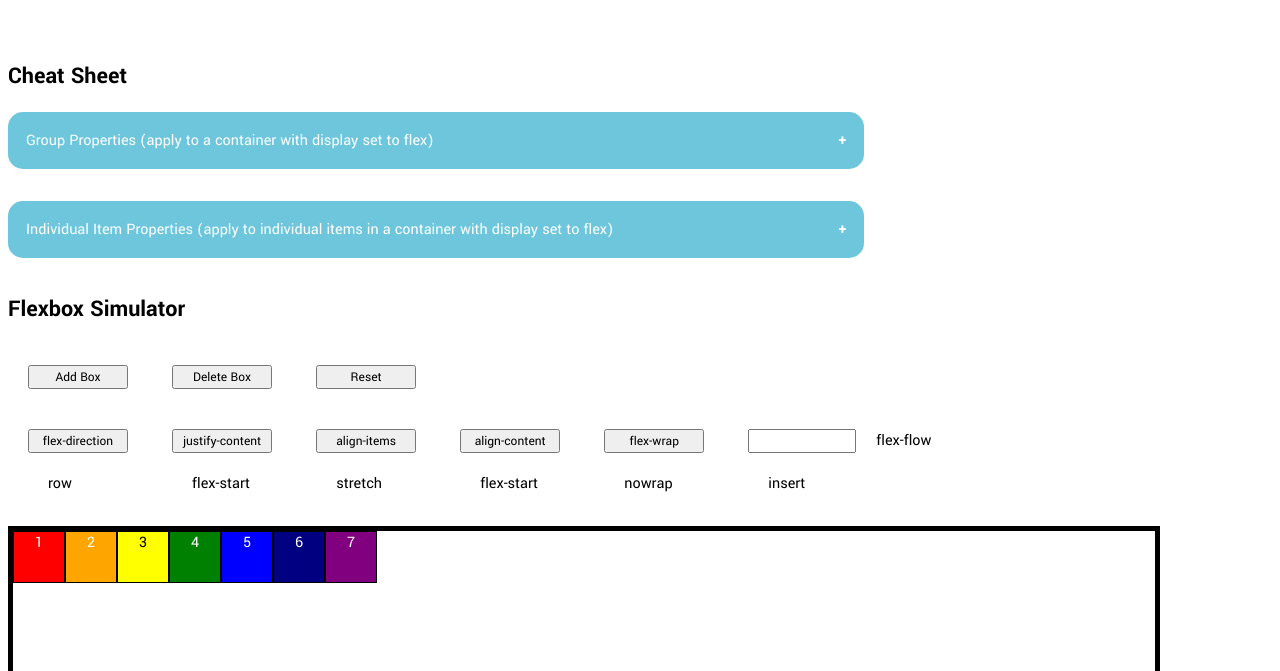
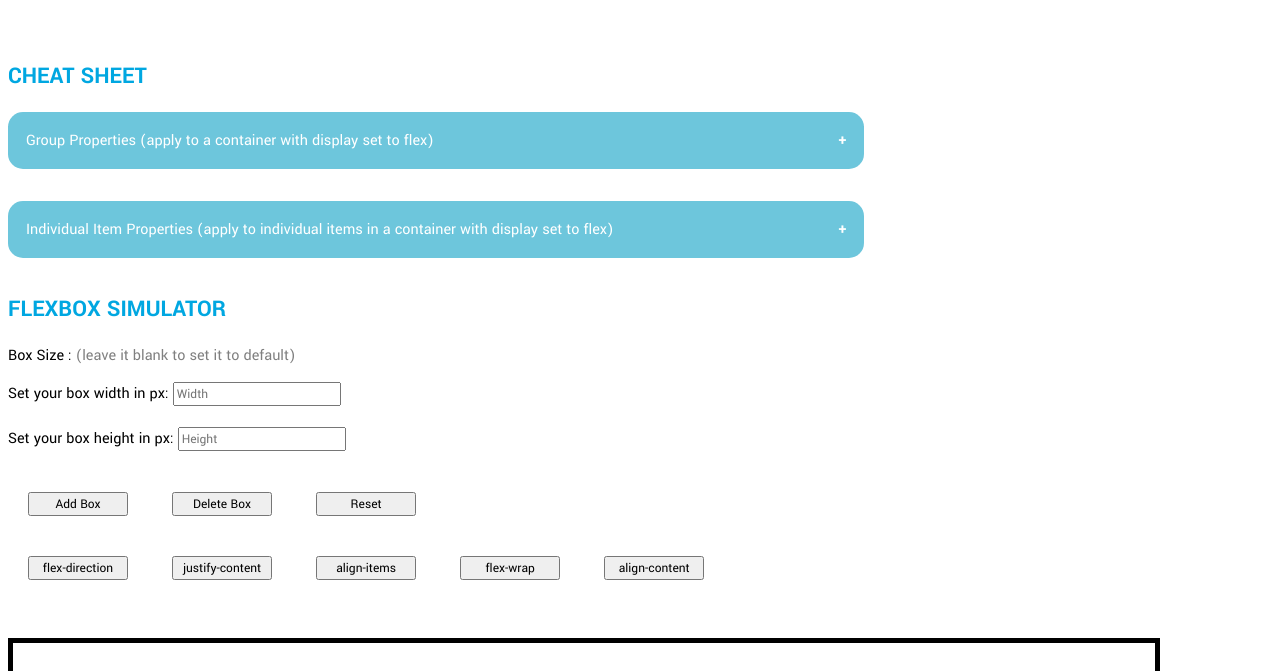
Before and after one commit to jyoungjoon/understand-flexbox, a plain HTML site: page index.html in a window 1280 px wide. Both pictures are taken after a click on the button "Reset". Shown: the part 129-800 px from the top of the page. Drawn offline with Linux system fonts and the light colour scheme.

Commit message:
added new features such as add/delete box

```diff
--- a/assets/style/main.css
+++ b/assets/style/main.css
@@ -1,6 +1,15 @@
 /* USE THESE COLORS (heavier => lighter) : 00A7E1, 1CAFE0, 37B7DF, 6DC6DC, D9E5D6  */
 * {
     font-family: 'Yantramanav', sans-serif;
+}
+
+h2 {
+    text-transform: uppercase;
+    color: #00A7E1;
+}
+
+.blank {
+    color: grey;
 }
 
 .accent {
@@ -47,8 +56,8 @@ main {
 .box-item {
     color: white;
     border: 1px solid #000;
-    width: 50px;
-    height: 50px;
+    width: auto;
+    height: auto;
 }
 
 .btn {
@@ -59,35 +68,6 @@ main {
     width: 100px;
     height: auto;
     margin: 20px;
-}
-
-#boxitm1 {
-    background: red;
-}
-
-#boxitm2 {
-    background: orange;
-}
-
-#boxitm3 {
-    color: black;
-    background: yellow;
-}
-
-#boxitm4 {
-    background: green;
-}
-
-#boxitm5 {
-    background: blue;
-}
-
-#boxitm6 {
-    background: navy;
-}
-
-#boxitm7 {
-    background: purple;
 }
 
 .collapsible {
--- a/index.html
+++ b/index.html
@@ -72,6 +72,13 @@
         </ul>
 
         <h2>Flexbox Simulator</h2>
+        <p>Box Size : <span class="blank">(leave it blank to set it to default)</span></p>
+        <label for="boxWidth">Set your box width in px: </label><input type="text" name="boxWidth" id="boxWidth" placeholder="Width">
+        <br>
+        <br>
+        <label for="boxHeight">Set your box  height in px: </label><input type="text" name="boxHeight" id="boxHeight" placeholder="Height">
+        <br>
+        <br>
 
         <button class="btn" id="addBox">Add Box</button>
         <button class="btn" id="deleteBox">Delete Box</button>
@@ -81,36 +88,29 @@
             <button class="btn" id="btndir">flex-direction</button>
             <button class="btn" id="btnjst">justify-content</button>
             <button class="btn" id="btnitm">align-items</button>
+            <button class="btn" id="btnwrp">flex-wrap</button>
             <button class="btn" id="btncnt">align-content</button>
-            <button class="btn" id="btnwrp">flex-wrap</button>
-            <input type="text" class="btn" id="btnflw">flex-flow</button>
+            <br>
         </section>
 
         <section class="sect" id="sectdis">
-        <span class="display" id="disdir">insert</span>
-        <span class="display" id="disjst">insert</span>
-        <span class="display" id="disitm">insert</span>
-        <span class="display" id="discnt">insert</span>
-        <span class="display" id="diswrp">insert</span>
-        <span class="display" id="disflw">insert</span>
+        <span class="display" id="disdir"></span>
+        <span class="display" id="disjst"></span>
+        <span class="display" id="disitm"></span>
+        <span class="display" id="diswrp"></span>
+        <span class="display" id="discnt"></span>
+
         </section>
 
         <section class="box" id="boxgrp">
-            <div class="box-item" id="boxitm1">1</div>
-            <div class="box-item" id="boxitm2">2</div>
-            <div class="box-item" id="boxitm3">3</div>
-            <div class="box-item" id="boxitm4">4</div>
-            <div class="box-item" id="boxitm5">5</div>
-            <div class="box-item" id="boxitm6">6</div>
-            <div class="box-item" id="boxitm7">7</div>
         </section>
 
         <section class="sect" id="indvgrp">
-            <button class="btn" id="btngrw">X</button>
-            <button class="btn" id="btnshr">X</button>
-            <button class="btn" id="btnbss">X</button>
-            <button class="btn" id="btnslf">X</button>
-            <button class="btn" id="btnord">X</button>
+            <button class="btn" id="btngrw">flex-grow</button>
+            <button class="btn" id="btnshr">flex-shrink</button>
+            <button class="btn" id="btnbss">flex-basis</button>
+            <button class="btn" id="btnslf">align-self</button>
+            <button class="btn" id="btnord">order</button>
         </section>
 
     </main>
--- a/script.js
+++ b/script.js
@@ -1,28 +1,3 @@
-const addBox = document.getElementById('addBox');
-const deleteBox = document.getElementById('deleteBox');
-const reset = document.getElementById('reset');
-
-const btndir = document.getElementById('btndir');
-const disdir = document.getElementById('disdir');
-const arraydir = ["row", "row-reverse", "column", "column-reverse"];
-const boxgrp = document.getElementById('boxgrp')
-
-const btnjst = document.getElementById('btnjst');
-const disjst = document.getElementById('disjst');
-const arrayjst = ["flex-start", "flex-end", "center", "space-between", "space-around", "space-evenly"];
-
-const btnitm = document.getElementById('btnitm');
-const disitm = document.getElementById('disitm');
-const arrayitm = ["stretch", "flex-start", "flex-end", "center", "baseline"];
-
-const btncnt = document.getElementById('btncnt');
-const discnt = document.getElementById('discnt');
-const arraycnt = ["flex-start", "flex-end", "center", "space-between", "space-around", "space-evenly"];
-
-const btnwrp = document.getElementById('btnwrp');
-const diswrp = document.getElementById('diswrp');
-const arraywrp = ["nowrap", "wrap", "wrap-reverse"];
-
 var coll = document.getElementsByClassName("collapsible");
 var i;
 
@@ -38,53 +13,120 @@ for (i = 0; i < coll.length; i++) {
   });
 }
 
+// This feature adds/removes box-items with the click of a button
+const reset = document.getElementById('reset');
+const boxgrp = document.getElementById('boxgrp')
+
+const box = {
+  addBox: document.getElementById('addBox'),
+  deleteBox: document.getElementById('deleteBox')
+}
+
+box.addBox.addEventListener('click', createBox);
+
+  function createBox() {
+    const newBox = document.createElement('div');
+    newBox.classList.add('box-item');
+    const boxCount = document.getElementsByClassName('box-item').length;
+    newBox.innerText = (boxCount + 1);
+    const boxgrp = document.getElementById('boxgrp');
+    boxgrp.appendChild(newBox);
+    const randomColor = Math.floor(Math.random()*16777215).toString(16)
+    newBox.style.backgroundColor = '#' + randomColor;
+  }
+
+  box.deleteBox.addEventListener('click', deleteBox);
+
+  function deleteBox() {
+    const boxgrp = document.getElementById('boxgrp');
+    const boxCount = document.getElementsByClassName('box-item').length;
+    if (boxCount > 0) {
+      boxgrp.removeChild(boxgrp.lastChild);
+    }
+  }
+
+
+
+const dir = {
+  btn: document.getElementById('btndir'),
+  dis: document.getElementById('disdir'),
+  array: ["row", "row-reverse", "column", "column-reverse"]
+}
+
+const jst = {
+  btn: document.getElementById('btnjst'),
+  dis: document.getElementById('disjst'),
+  array: ["flex-start", "flex-end", "center", "space-between", "space-around", "space-evenly"]
+}
+
+const itm = {
+  btn: document.getElementById('btnitm'),
+  dis: document.getElementById('disitm'),
+  array: ["stretch", "flex-start", "flex-end", "center", "baseline"]
+}
+
+const cnt = {
+  btn: document.getElementById('btncnt'),
+  dis: document.getElementById('discnt'),
+  array: ["flex-start", "flex-end", "center", "space-between", "space-around", "space-evenly"]
+}
+
+const wrp = {
+  btn: document.getElementById('btnwrp'),
+  dis: document.getElementById('diswrp'),
+  array: ["nowrap", "wrap", "wrap-reverse"]
+}
+
+
 let index = 0;
 
 reset.addEventListener('click', () => {
-    boxgrp.style.flexDirection = 'row';
-    boxgrp.style.justifyContent = "flex-start";
-    boxgrp.style.alignItems = "stretch";
-    boxgrp.style.alignContent = "flex-start";
-    boxgrp.style.flexWrap = "nowrap";
-    disdir.innerText = "row";
-    disjst.innerText = "flex-start";
-    disitm.innerText = "stretch";
-    discnt.innerText = "flex-start";
-    diswrp.innerText = "nowrap";
+    boxgrp.style.flexDirection = '';
+    boxgrp.style.justifyContent = '';
+    boxgrp.style.alignItems = '';
+    boxgrp.style.alignContent = '';
+    boxgrp.style.flexWrap = '';
+    dir.dis.innerText = '';
+    jst.dis.innerText = '';
+    itm.dis.innerText = '';
+    cnt.dis.innerText = '';
+    wrp.dis.innerText = '';
     index = 0;
+    function resetBox () {
+      const x = document.getElementById('boxgrp');
+      while (x.firstChild) {
+        x.removeChild(x.firstChild);
+      }
+    }
+    resetBox();
 });
 
-btndir.addEventListener('click', () => {
-    boxgrp.style.flexDirection = arraydir[index]
-    disdir.innerText = arraydir[index]
-    index = (index + 1) % arraydir.length;
+dir.btn.addEventListener('click', () => {
+    boxgrp.style.flexDirection = dir.array[index]
+    dir.dis.innerText = dir.array[index]
+    index = (index + 1) % dir.array.length;
 });
 
-btnjst.addEventListener('click', () => {
-    const flexDirection = boxgrp.style.flexDirection;
-    if (flexDirection === "row" || flexDirection === "row-reverse") {
-        boxgrp.style.justifyContent = arrayjst[index];
-    } else {
-        boxgrp.style.alignItems = arrayjst[index];
-    }
-    disjst.innerText = arrayjst[index];
-    index = (index + 1) % arrayjst.length;
+jst.btn.addEventListener('click', () => {
+    boxgrp.style.justifyContent = jst.array[index]
+    jst.dis.innerText = jst.array[index];
+    index = (index + 1) % jst.array.length;
 });
 
-btnitm.addEventListener('click', () => {
-    boxgrp.style.alignItems = arrayitm[index]
-    disitm.innerText = arrayitm[index];
-    index = (index + 1) % arrayitm.length;
+itm.btn.addEventListener('click', () => {
+    boxgrp.style.alignItems = itm.array[index]
+    itm.dis.innerText = itm.array[index];
+    index = (index + 1) % itm.array.length;
 });
 
-btncnt.addEventListener('click', () => {
-    boxgrp.style.alignContent = arraycnt[index]
-    discnt.innerText = arraycnt[index];
-    index = (index + 1) % arraycnt.length;
+cnt.btn.addEventListener('click', () => {
+    boxgrp.style.alignContent = cnt.array[index]
+    cnt.dis.innerText = cnt.array[index];
+    index = (index + 1) % cnt.array.length;
 });
 
-btnwrp.addEventListener('click', () => {
-    boxgrp.style.flexWrap = arraywrp[index]
-    diswrp.innerText = arraywrp[index];
-    index = (index + 1) % arraywrp.length;
+wrp.btn.addEventListener('click', () => {
+    boxgrp.style.flexWrap = wrp.array[index]
+    wrp.dis.innerText = wrp.array[index];
+    index = (index + 1) % wrp.array.length;
 });
```
